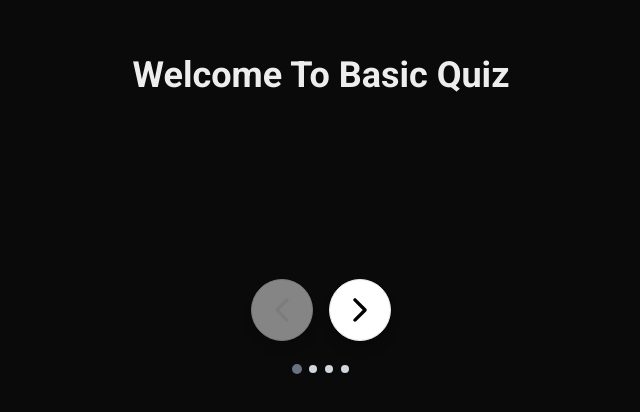
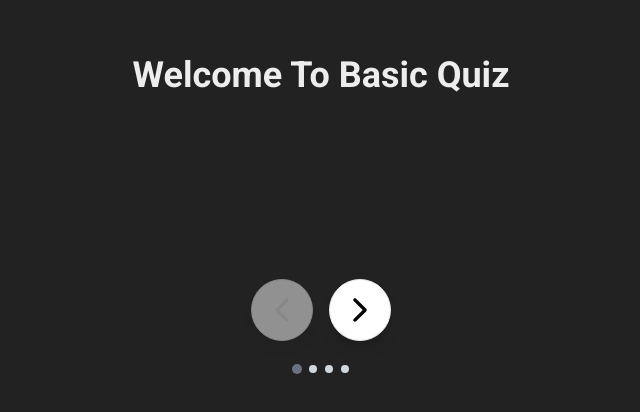
Before and after one commit to seregheik/Multipurpose, a Next.js app: page / in a window 1280 px wide. Shown: the part 186-598 px from the top of the page, without its empty margins (319-959 px from the left). Built offline with nearby package versions, Linux system fonts and the light colour scheme.

Commit message:
more text fixes

```diff
--- a/app/globals.css
+++ b/app/globals.css
@@ -5,7 +5,7 @@
   --foreground: #171717;
 }
 [data-theme="dark"] {
-  --background: #0a0a0a;
+  --background: #222222;
   --foreground: #ededed;
 }
 @font-face {
```
